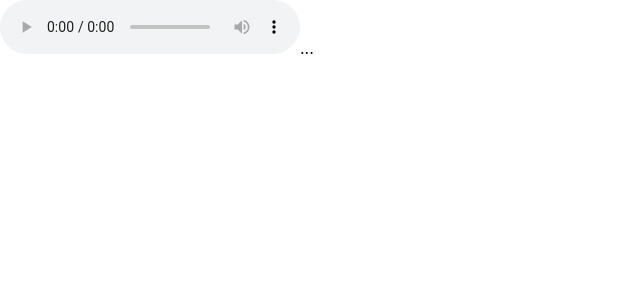
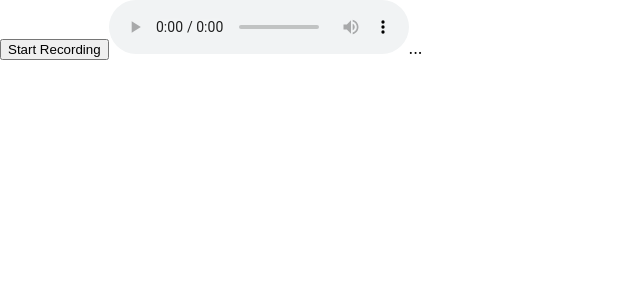
Before and after one commit to redendron-media/voice-recorder, a React (Create React App) app: page / in a window 1280 px wide. Shown: the top 300 px of the page, without its empty margins (0-640 px from the left). Built offline with nearby package versions, Linux system fonts and the light colour scheme.

Commit message:
minor chnage

```diff
--- a/src/App.js
+++ b/src/App.js
@@ -61,11 +61,9 @@ const [audio, setAudio] = useState(null);
 
     return (
       <div className="audio-controls">
-      {permission && recordingStatus === "inactive" ? (
       <button onClick={startRecording} type="button">
           Start Recording
       </button>
-      ) : null}
       {recordingStatus === "recording" ? (
       <button onClick={stopRecording} type="button">
           Stop Recording
```
